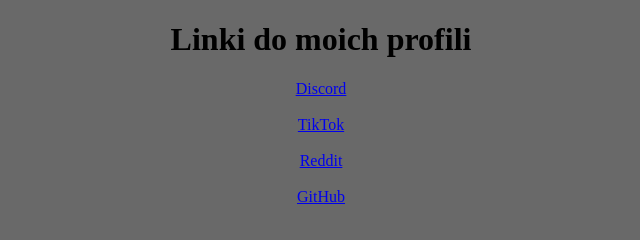
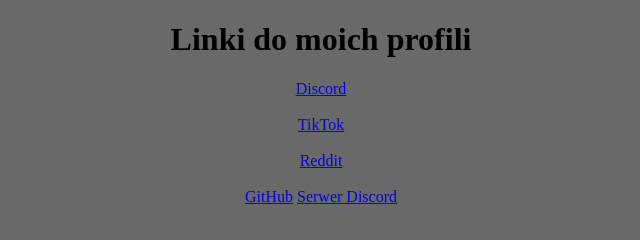
Before and after one commit to uwmpr/uwmpr.github.io, a plain HTML site: page soc.html in a window 1280 px wide. Shown: the whole page, without its empty margins (319-959 px from the left). Drawn offline with Linux system fonts and the light colour scheme.

Commit message:
Update soc.html
dodanie linku do serwera discord :)

```diff
--- a/soc.html
+++ b/soc.html
@@ -17,6 +17,8 @@
     <a class="tiktok" href="https://www.tiktok.com/@uwmpr">TikTok</a> <br> <br>
     <a class="reddit" href="https://www.reddit.com/user/uwumpur">Reddit</a> <br> <br>
     <a class="github" href="https://github.com/Umwpr">GitHub</a>
+    <a class="discord" href="https://discord.gg/HxHSzxGWgd">Serwer Discord</a><br> <br>
+
   </div>
 
 
```
